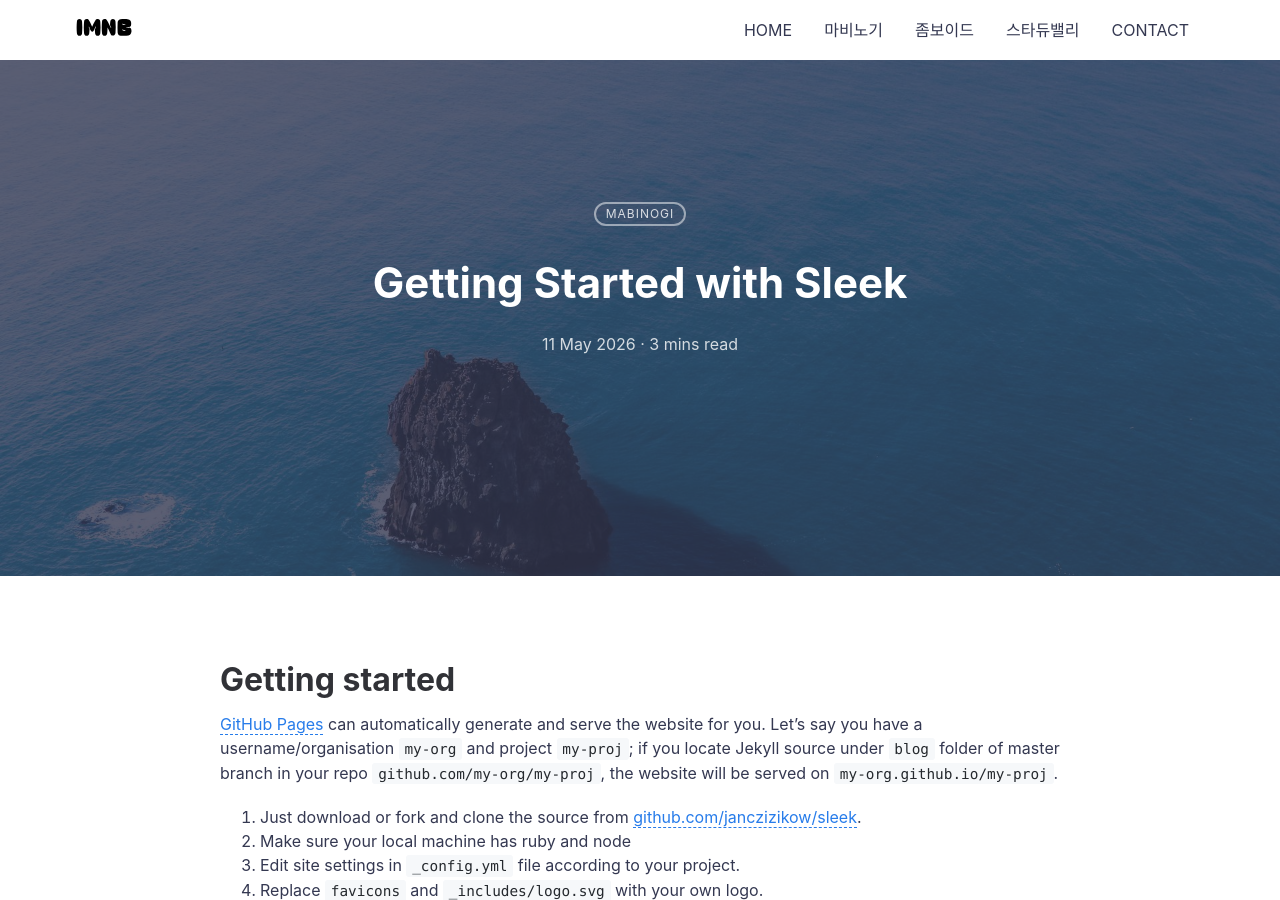
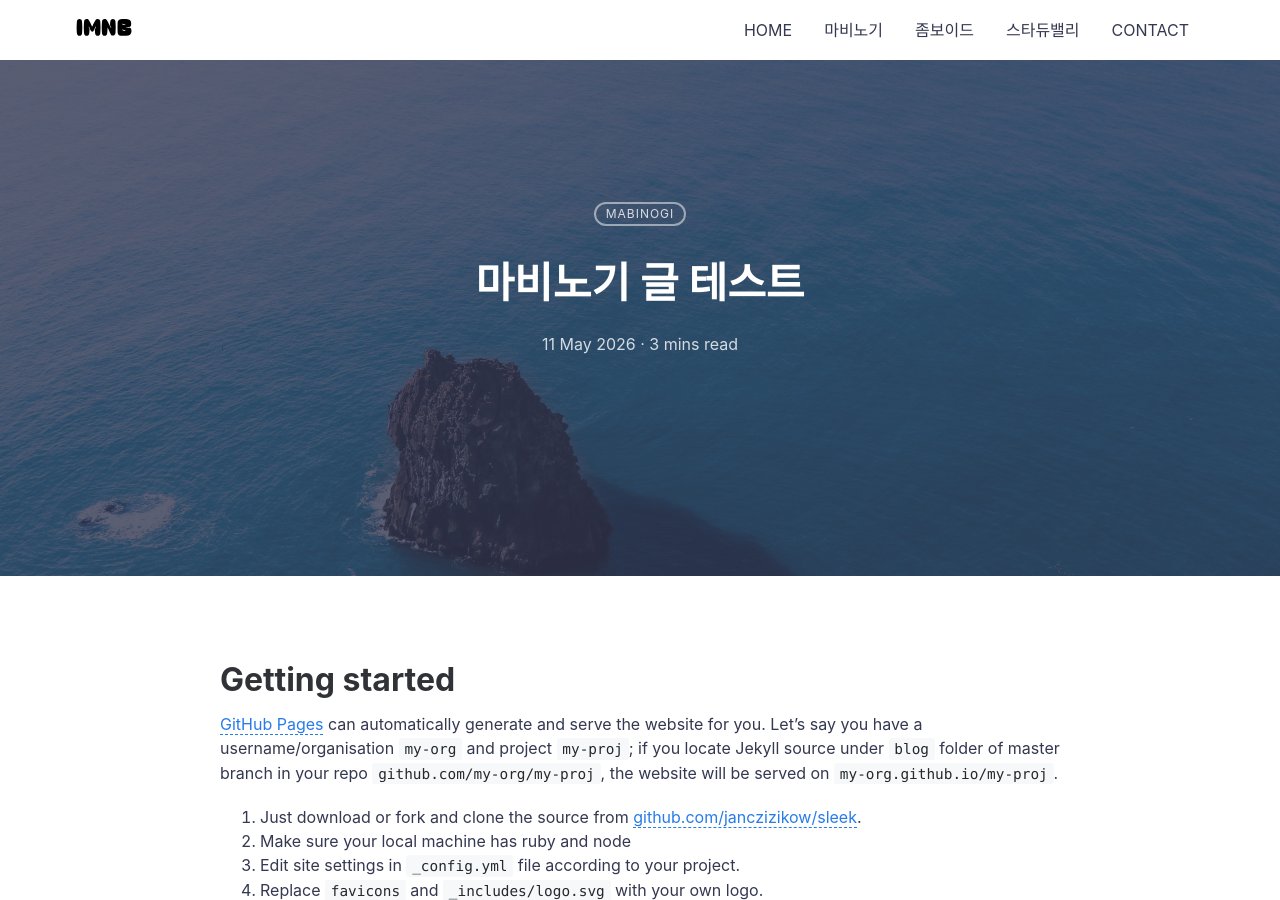
Before and after one commit to kitchpeach/imnewbie_blog, a Jekyll site: the page built from _posts/2026-05-11-mabinogi-test.md, in a window 1280 px wide and 900 px high. Built offline with Jekyll 4.4.1, drawn with Linux system fonts in a browser that asks for light colours; formulas are drawn with MathJax 3; a script that is not in the unit is left out; comment, search, counter and statistics services are not loaded.

Commit message:
Update 2026-05-11-mabinogi-test.md

```diff
--- a/_posts/2026-05-11-mabinogi-test.md
+++ b/_posts/2026-05-11-mabinogi-test.md
@@ -1,8 +1,8 @@
 ---
 layout: post
-title: Getting Started with Sleek
+title: 마비노기 글 테스트
 featured-img: sleek
-categories: Mabinogi
+categories: mabinogi
 mathjax: true
 ---
 
```
